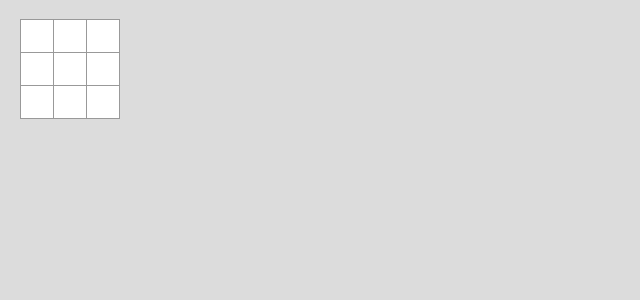
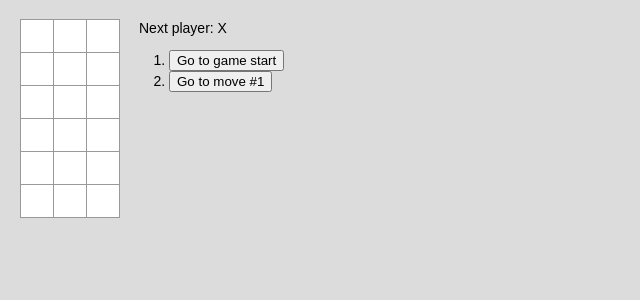
Before and after one commit to korulis/ticcon, a React (Create React App) app: page /game in a window 1280 px wide. Shown: the top 300 px of the page, without its empty margins (0-640 px from the left). Built offline with nearby package versions, Linux system fonts and the light colour scheme.

Commit message:
Extract GameStatus and GameHistory components.

```diff
--- a/src/Board.tsx
+++ b/src/Board.tsx
@@ -2,34 +2,26 @@ import React from 'react';
 import './Game.css';
 import Square from './Square';
 
-class Board extends React.Component {
-
-    renderSquare(i: number): JSX.Element {
-        return <Square index={i}
-        />;
-    }
-
-    render(): JSX.Element {
+const Board: React.FC = () => {
     return (
-            <div>
+        <div className="game-board">
             <div className="board-row">
-                    {this.renderSquare(0)}
-                    {this.renderSquare(1)}
-                    {this.renderSquare(2)}
+                <Square index={0} />
+                <Square index={1} />
+                <Square index={2} />
             </div>
             <div className="board-row">
-                    {this.renderSquare(3)}
-                    {this.renderSquare(4)}
-                    {this.renderSquare(5)}
+                <Square index={3} />
+                <Square index={4} />
+                <Square index={5} />
             </div>
             <div className="board-row">
-                    {this.renderSquare(6)}
-                    {this.renderSquare(7)}
-                    {this.renderSquare(8)}
+                <Square index={6} />
+                <Square index={7} />
+                <Square index={8} />
             </div>
         </div>
     );
 }
-}
 
 export default Board
--- a/src/Game.tsx
+++ b/src/Game.tsx
@@ -1,32 +1,12 @@
 import React from 'react';
 import Board from './Board';
+import { calculateWinner } from './calculateWinner';
 import './Game.css';
+import { GameInfo } from './GameInfo';
 import SquareValue from './SquareValue';
 
-function calculateWinner(squares : SquareValue[]) {
-    const lines = [
-        [0, 1, 2],
-        [3, 4, 5],
-        [6, 7, 8],
-        [0, 3, 6],
-        [1, 4, 7],
-        [2, 5, 8],
-        [0, 4, 8],
-        [2, 4, 6],
-    ];
-    for (let i = 0; i < lines.length; i++) {
-        const [a, b, c] = lines[i];
-        if (squares[a] && squares[a] === squares[b] && squares[a] === squares[c]) {
-            return squares[a];
-        }
-    }
-    return null;
-}
-
-
-
 interface GameState {
-    history: { squares: Array<SquareValue> }[],
+    history: Move[],
     stepNumber: number,
     xIsNext: boolean,
 }
@@ -34,10 +14,11 @@ interface GameState {
 class Game extends React.Component<unknown, GameState> {
     constructor(props: unknown) {
         super(props);
+        const secondBoard = { squares: Array<SquareValue>(9).fill(null) };
+        secondBoard.squares[0] = 'X';
         this.state = {
-            history: [{
-                squares: Array<SquareValue>(9).fill(null),
-            }],
+
+            history: [{ squares: Array<SquareValue>(9).fill(null) }, secondBoard],
             stepNumber: 0,
             xIsNext: true,
         };
@@ -68,20 +49,9 @@ class Game extends React.Component<unknown, GameState> {
     }
 
     render = (): JSX.Element => {
-        const history = this.state.history;
+        const history: Move[] = this.state.history;
         const current = history[this.state.stepNumber];
         const winner = calculateWinner(current.squares);
-
-        const moves = history.map((step, move) => {
-            const desc = move ?
-                'Go to move #' + move :
-                'Go to game start';
-            return (
-                <li key={move}>
-                    <button onClick={() => this.jumpTo(move)}>{desc}</button>
-                </li>
-            );
-        });
 
         let status;
         if (winner) {
@@ -92,19 +62,14 @@ class Game extends React.Component<unknown, GameState> {
 
         return (
             <div className="game">
-                <div className="game-board">
-                    <Board
-                        // squares={current.squares}
-                        // onClick={(i) => this.handleClick(i)}
-                    />
-                </div>
-                <div className="game-info">
-                    <div>{status}</div>
-                    <ol>{moves}</ol>
-                </div>
+                <Board />
+                <GameInfo status={status} moves={history} jumpTo={(move) => this.jumpTo(move)} />
             </div>
         );
     }
 }
 
+export type Move = { squares: Array<SquareValue> }
+
+
 export default Game;
--- /dev/null
+++ b/src/GameHistory.tsx
@@ -0,0 +1,23 @@
+import React from 'react';
+import { Move } from './Game';
+
+interface GameHistoryProps {
+    moves: Move[];
+    jumpTo: (move: number) => void;
+}
+export const GameHistory: React.FC<GameHistoryProps> = (props: GameHistoryProps) => {
+    const moves = props.moves.map((step, move) => {
+        const desc = move ?
+            'Go to move #' + move :
+            'Go to game start';
+        return (
+            <li key={move}>
+                <button onClick={() => props.jumpTo(move)}>{desc}</button>
+            </li>
+        );
+    });
+
+    return (
+        <ol>{moves}</ol>
+    );
+};
--- /dev/null
+++ b/src/GameInfo.tsx
@@ -0,0 +1,20 @@
+import React from 'react';
+import { GameSatus } from './GameStatus';
+import { Move } from './Game';
+import { GameHistory } from './GameHistory';
+
+interface GameInfoProps {
+    status: string;
+    moves: Move[];
+    jumpTo: (move: number) => void;
+}
+
+export const GameInfo: React.FC<GameInfoProps> = (props: GameInfoProps) => {
+
+    return (
+        <div className="game-info">
+            <GameSatus status={props.status} />
+            <GameHistory jumpTo = {props.jumpTo} moves={props.moves} />
+        </div>
+    );
+};
--- /dev/null
+++ b/src/GameStatus.tsx
@@ -0,0 +1,10 @@
+import React from 'react';
+
+interface GameStatusProps {
+    status: string;
+}
+export const GameSatus: React.FC<GameStatusProps> = (props: GameStatusProps) => {
+    return (
+        <div>{props.status}</div>
+    );
+};
--- a/src/Square.tsx
+++ b/src/Square.tsx
@@ -2,7 +2,6 @@ import React from 'react';
 import { useDispatch, useSelector } from 'react-redux';
 import { bindActionCreators } from 'redux';
 import './Game.css';
-import SquareValue from './SquareValue';
 import { actionCreators } from './state';
 import { RootState } from './state/reducers';
 
@@ -18,7 +17,6 @@ const Square: React.FC<SquareProps> = (props: SquareProps) => {
 
     const { clickSquare } = bindActionCreators(actionCreators, dispatch)
 
-
     return (
         <button
             className="square"
--- /dev/null
+++ b/src/calculateWinner.tsx
@@ -0,0 +1,22 @@
+import Player from './Player';
+import SquareValue from './SquareValue';
+
+export function calculateWinner(squares: SquareValue[]): Player | null {
+    const lines = [
+        [0, 1, 2],
+        [3, 4, 5],
+        [6, 7, 8],
+        [0, 3, 6],
+        [1, 4, 7],
+        [2, 5, 8],
+        [0, 4, 8],
+        [2, 4, 6],
+    ];
+    for (let i = 0; i < lines.length; i++) {
+        const [a, b, c] = lines[i];
+        if (squares[a] && squares[a] === squares[b] && squares[a] === squares[c]) {
+            return squares[a];
+        }
+    }
+    return null;
+}
--- a/src/index.tsx
+++ b/src/index.tsx
@@ -6,12 +6,16 @@ import App from './App';
 import { commonStore } from './state';
 import Square from './Square';
 import Board from './Board';
+import Game from './Game';
 
 ReactDOM.render(
     <React.StrictMode>
         <Provider store={commonStore}>
-            <Board/>
+            <div>
+                <Game/>
+                <Board/>
             {/* <App /> */}
+            </div>
         </Provider>
     </React.StrictMode>,
     document.getElementById('root')
```
Lines whose indentation alone changed are shown as unchanged.
